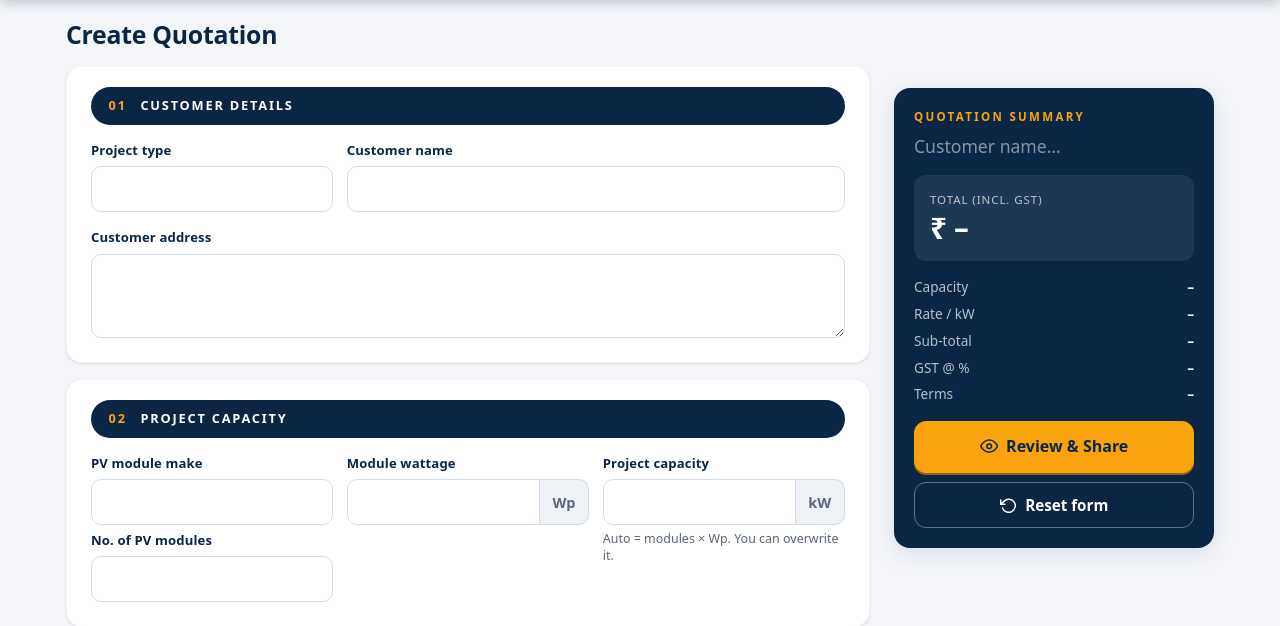
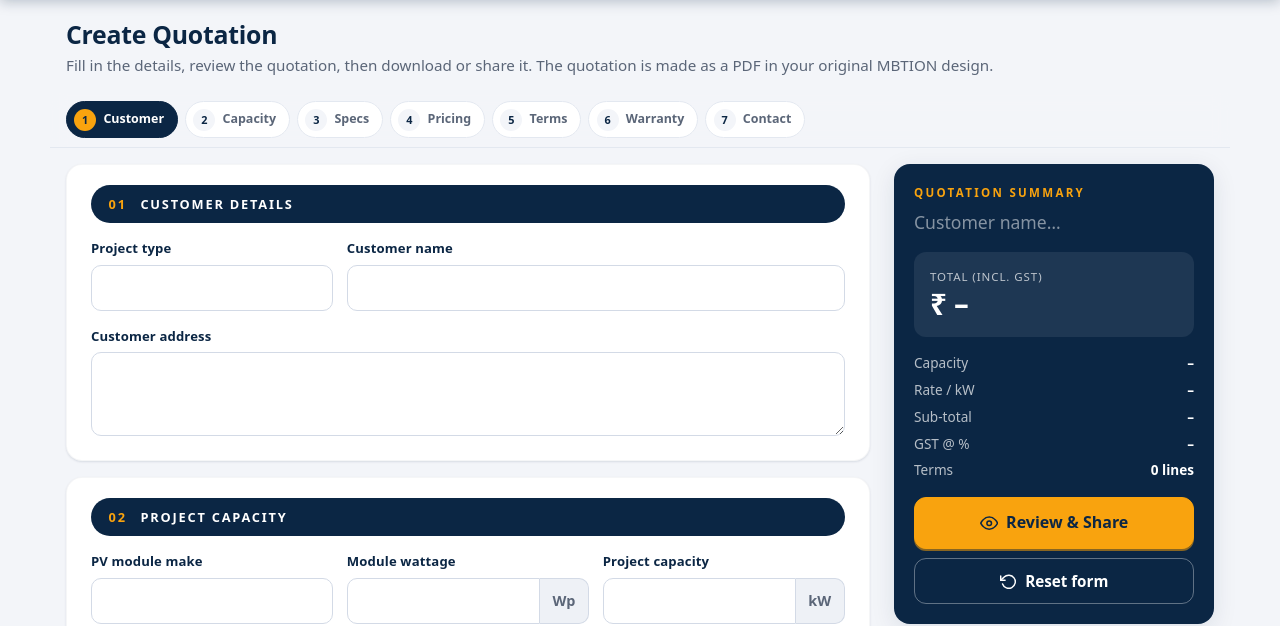
Before and after one commit to mbtionsolar/Quatation, a Flask app: template templates/form.html in a window 1280 px wide. Shown: the part 62-688 px from the top of the page. Run offline with Flask 3, Linux system fonts and the light colour scheme; the template is opened without the code that fills it, so the values that code supplies are empty; the visitor is signed in with stand-in values (Sample User, id 1).

Commit message:
Update form.html

```diff
--- a/templates/form.html
+++ b/templates/form.html
@@ -35,10 +35,10 @@
 
   <div class="page-head">
     <h1>Create Quotation</h1>
-    <!-- <p>Fill in the details, review the quotation, then download or share it. The quotation is made as a PDF in your original MBTION design.</p> -->
+    <p>Fill in the details, review the quotation, then download or share it. The quotation is made as a PDF in your original MBTION design.</p>
   </div>
 
-  <!-- <nav class="chips" id="chips" aria-label="Form sections">
+  <nav class="chips" id="chips" aria-label="Form sections">
     <a class="chip" href="#s1"><i>1</i>Customer</a>
     <a class="chip" href="#s2"><i>2</i>Capacity</a>
     <a class="chip" href="#s3"><i>3</i>Specs</a>
@@ -46,7 +46,7 @@
     <a class="chip" href="#s5"><i>5</i>Terms</a>
     <a class="chip" href="#s6"><i>6</i>Warranty</a>
     <a class="chip" href="#s7"><i>7</i>Contact</a>
-  </nav> -->
+  </nav>
 
   <div id="alert-box" aria-live="polite"></div>
 
@@ -294,13 +294,13 @@
         <button type="button" class="btn btn-primary btn-lg" id="btn-download" disabled>{{ ico('download') }}<span>Download PDF</span></button>
         <button type="button" class="btn btn-navy btn-lg" id="btn-share-file" disabled hidden>{{ ico('share') }}<span>Share file</span></button>
       </div>
-      <!-- <div class="foot-row three">
+      <div class="foot-row three">
         <button type="button" class="btn btn-wa btn-sm" id="btn-wa">{{ ico('chat') }}<span>WhatsApp</span></button>
         <button type="button" class="btn btn-outline btn-sm" id="btn-mail">{{ ico('mail') }}<span>Email</span></button>
         <button type="button" class="btn btn-outline btn-sm" id="btn-copy">{{ ico('copy') }}<span>Copy</span></button>
       </div>
       <p class="foot-tip" id="share-tip">WhatsApp / Email / Copy send a short summary. To send the PDF, download it and attach it.</p>
-    </div> -->
+    </div>
   </div>
 </div>
 {% endblock %}
```
